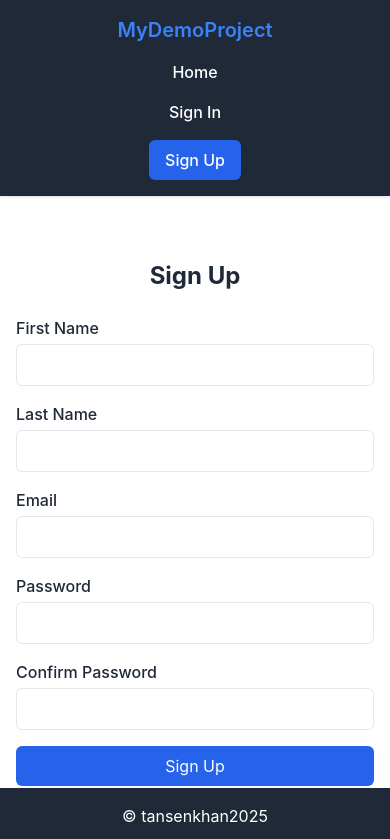
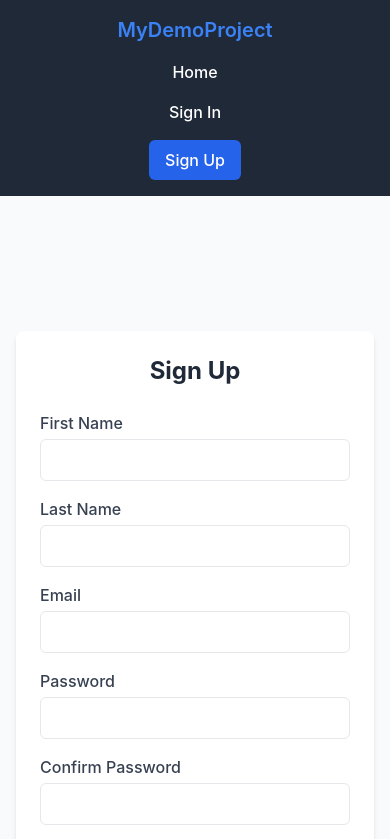
Before and after one commit to tansenkhan1990/react-cross-platform, a React (Create React App) app: page /signup in a window 390 px wide. Shown: the top 839 px of the page. Built offline with nearby package versions, Linux system fonts and the light colour scheme.

Commit message:
add responsive proerties

```diff
--- a/src/pages/SignIn.tsx
+++ b/src/pages/SignIn.tsx
@@ -3,7 +3,7 @@ import { useForm } from "react-hook-form";
 import { z } from "zod";
 import { zodResolver } from "@hookform/resolvers/zod";
 
-// ✅ Zod schema for Sign In
+// Zod schema for validation
 const schema = z.object({
   email: z.string().email("Invalid email address"),
   password: z.string().min(1, "Password is required"),
@@ -25,11 +25,12 @@ const SignIn = () => {
   };
 
   return (
-    <div className="max-w-md mx-auto mt-16 px-4">
-      <h1 className="text-2xl font-bold mb-6 text-center">Sign In</h1>
+    <div className="flex items-center justify-center min-h-screen px-4 bg-gray-50">
+      <div className="w-full max-w-md bg-white p-6 rounded-lg shadow-md">
+        <h1 className="text-2xl font-bold mb-6 text-center text-gray-800">Sign In</h1>
         <form onSubmit={handleSubmit(onSubmit)} className="space-y-4">
           <div>
-          <label className="block mb-1 font-medium">Email</label>
+            <label className="block mb-1 font-medium text-gray-700">Email</label>
             <input
               type="email"
               {...register("email")}
@@ -40,7 +41,7 @@ const SignIn = () => {
             )}
           </div>
           <div>
-          <label className="block mb-1 font-medium">Password</label>
+            <label className="block mb-1 font-medium text-gray-700">Password</label>
             <input
               type="password"
               {...register("password")}
@@ -58,6 +59,7 @@ const SignIn = () => {
           </button>
         </form>
       </div>
+    </div>
   );
 };
 
--- a/src/pages/SignUp.tsx
+++ b/src/pages/SignUp.tsx
@@ -1,10 +1,9 @@
-// src/pages/SignUp.tsx
 import React from "react";
 import { useForm } from "react-hook-form";
 import { z } from "zod";
 import { zodResolver } from "@hookform/resolvers/zod";
 
-// ✅ Zod schema with validation
+// Zod schema with validation
 const schema = z
   .object({
     firstName: z.string().min(1, "First name is required"),
@@ -34,11 +33,12 @@ const SignUp = () => {
   };
 
   return (
-    <div className="max-w-md mx-auto mt-16 px-4">
-      <h1 className="text-2xl font-bold mb-6 text-center">Sign Up</h1>
+    <div className="flex items-center justify-center min-h-screen px-4 bg-gray-50">
+      <div className="w-full max-w-md bg-white p-6 rounded-lg shadow-md">
+        <h1 className="text-2xl font-bold mb-6 text-center text-gray-800">Sign Up</h1>
         <form onSubmit={handleSubmit(onSubmit)} className="space-y-4">
           <div>
-          <label className="block mb-1 font-medium">First Name</label>
+            <label className="block mb-1 font-medium text-gray-700">First Name</label>
             <input
               type="text"
               {...register("firstName")}
@@ -49,7 +49,7 @@ const SignUp = () => {
             )}
           </div>
           <div>
-          <label className="block mb-1 font-medium">Last Name</label>
+            <label className="block mb-1 font-medium text-gray-700">Last Name</label>
             <input
               type="text"
               {...register("lastName")}
@@ -60,7 +60,7 @@ const SignUp = () => {
             )}
           </div>
           <div>
-          <label className="block mb-1 font-medium">Email</label>
+            <label className="block mb-1 font-medium text-gray-700">Email</label>
             <input
               type="email"
               {...register("email")}
@@ -71,7 +71,7 @@ const SignUp = () => {
             )}
           </div>
           <div>
-          <label className="block mb-1 font-medium">Password</label>
+            <label className="block mb-1 font-medium text-gray-700">Password</label>
             <input
               type="password"
               {...register("password")}
@@ -82,7 +82,7 @@ const SignUp = () => {
             )}
           </div>
           <div>
-          <label className="block mb-1 font-medium">Confirm Password</label>
+            <label className="block mb-1 font-medium text-gray-700">Confirm Password</label>
             <input
               type="password"
               {...register("confirmPassword")}
@@ -100,6 +100,7 @@ const SignUp = () => {
           </button>
         </form>
       </div>
+    </div>
   );
 };
 
```
Lines whose indentation alone changed are shown as unchanged.
